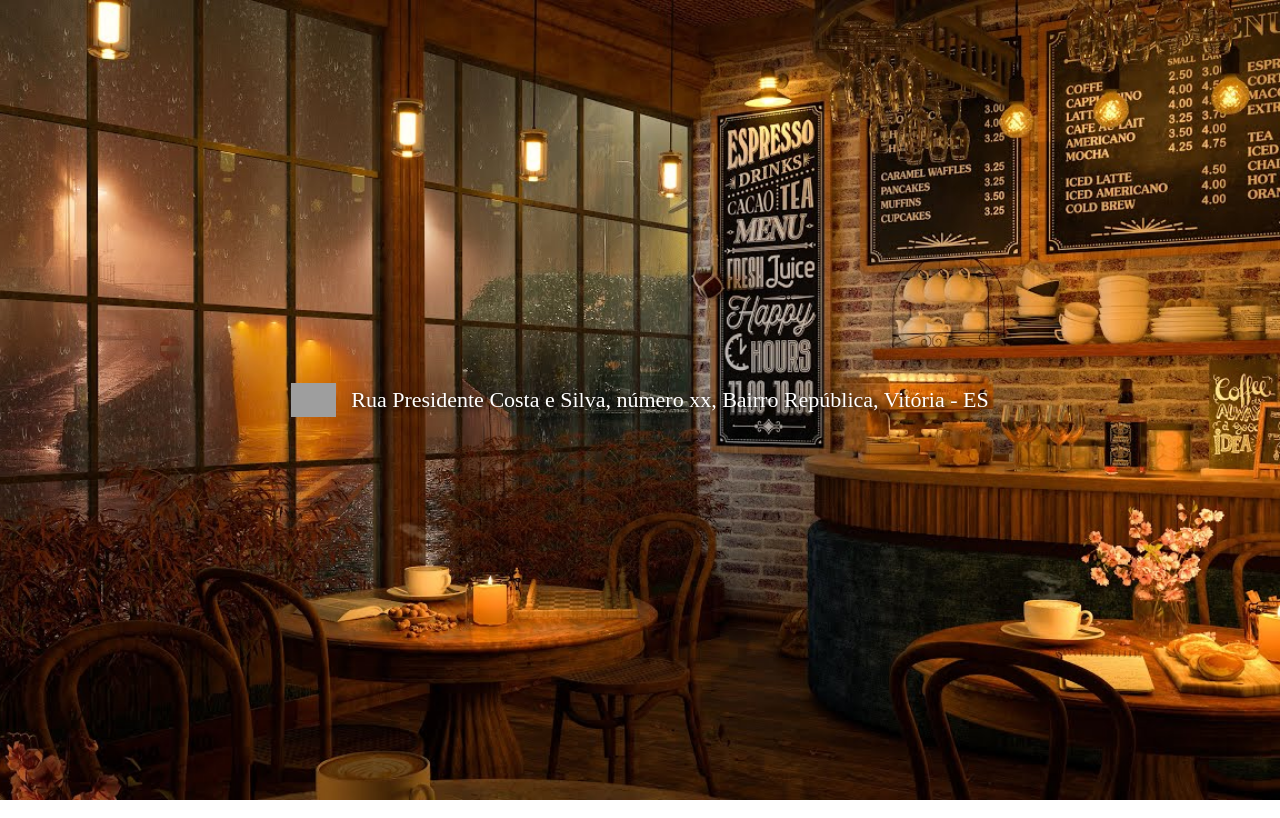
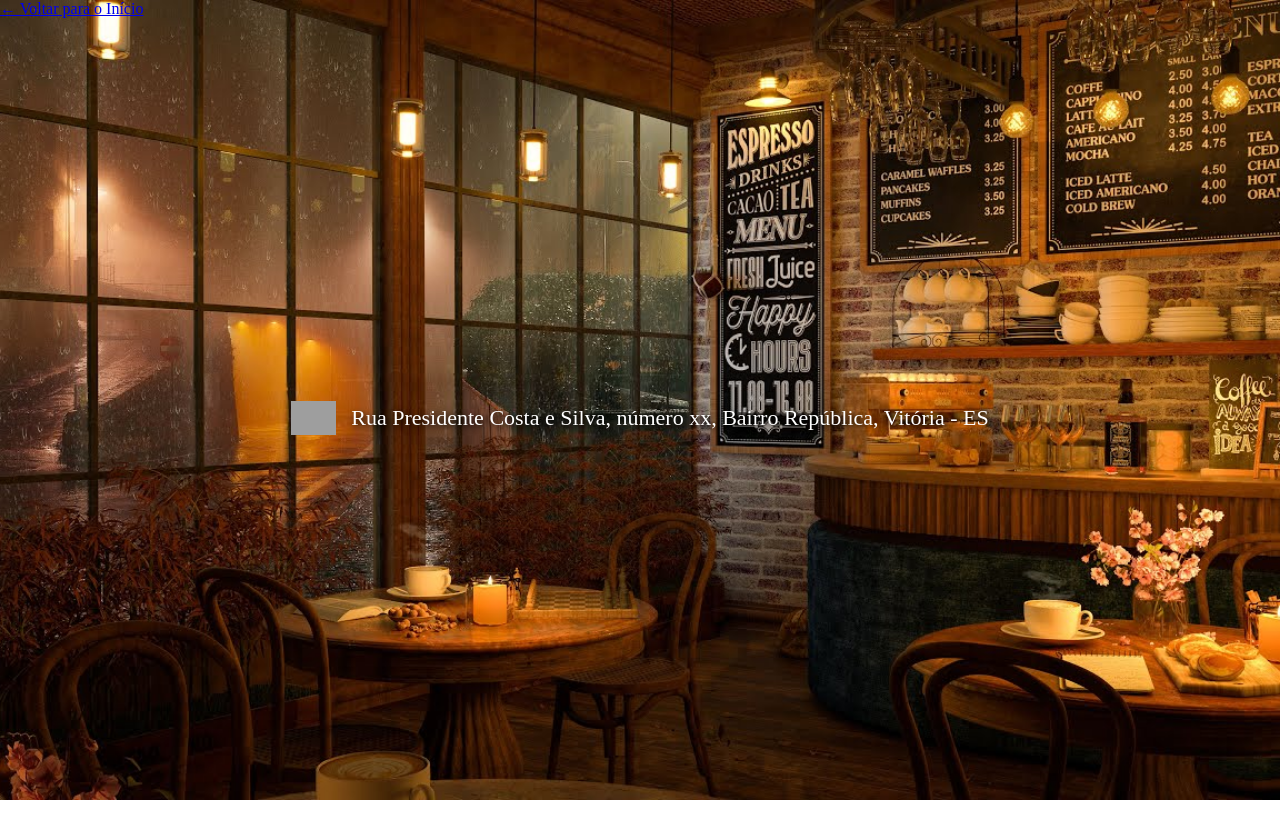
Before and after one commit to richard-gasparini/rercafe, a plain HTML site: page localizacao.html in a window 1280 px wide. Drawn offline with Linux system fonts and the light colour scheme; grey boxes are pictures that could not be loaded.

Commit message:
Update localizacao.html

```diff
--- a/localizacao.html
+++ b/localizacao.html
@@ -3,12 +3,13 @@
 <head>
     <meta charset="UTF-8">
     <meta name="viewport" content="width=device-width, initial-scale=1.0">
-    <title>Localização</title>
+    <title>Localização - R&R CAFE</title>
     <link rel="stylesheet" href="corpo.css">
 </head>
-<body>
+<body class="pagina-localizacao">
 
-    <!-- CONTAINER DA LOCALIZAÇÃO -->
+    <a href="index.html" class="btn-voltar">← Voltar para o Início</a>
+
     <div class="card-localizacao">
         <a href="https://maps.app.goo.gl/QsQftg4p5Hq36LnF6" target="_blank" class="link-maps">
             <img src="maps.png" alt="Ícone do Google Maps" id="maps">
```
